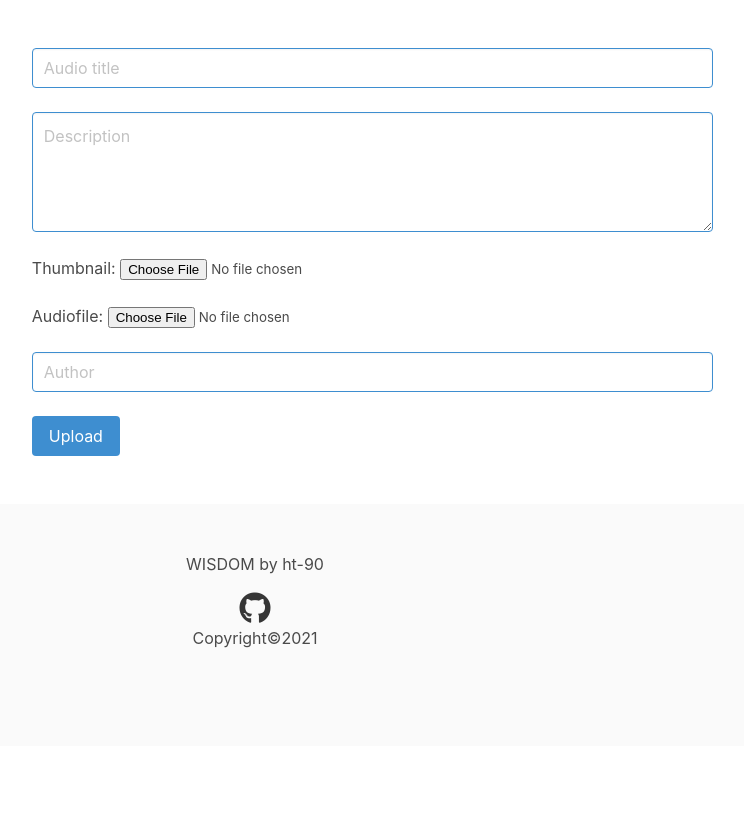
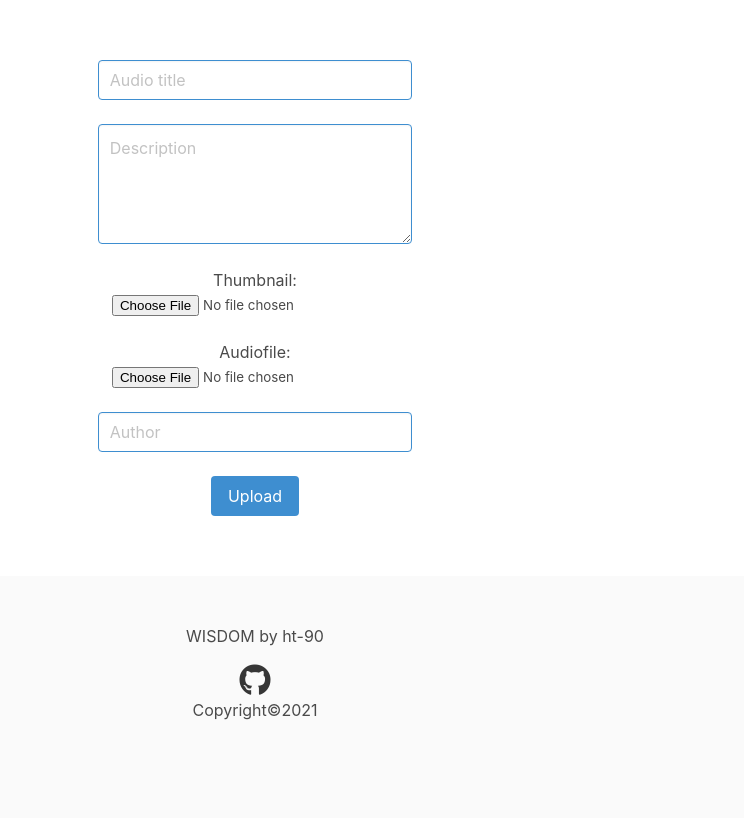
Before and after one commit to ht-90/wisdom, a Django app: page /upload/ in a window 1280 px wide. Shown: the part 52-870 px from the top of the page, without its empty margins (385-1129 px from the left). Before the commit the page ends 700 px from the top, so only its background shows below. Run offline with Django 3.2, Linux system fonts and the light colour scheme; some libraries are stand-ins or nearby versions.

Commit message:
updated layout of upload form

```diff
--- a/auditory/templates/upload.html
+++ b/auditory/templates/upload.html
@@ -1,8 +1,10 @@
 {% extends "base.html" %}
 {% block main %}
-<form class="column is-three-fifths is-offset-one-fifth" method="POST" enctype="multipart/form-data">
-  {% csrf_token %}
-  {{ form.as_p }}
-  <button class="button is-info" type="submit">Upload</button>
-</form>
+<div class="column has-text-centered is-half">
+  <form class="column is-three-fifths is-offset-one-fifth" method="POST" enctype="multipart/form-data">
+    {% csrf_token %}
+    {{ form.as_p }}
+    <button class="button is-info" type="submit">Upload</button>
+  </form>
+</div>
 {% endblock %}
```
